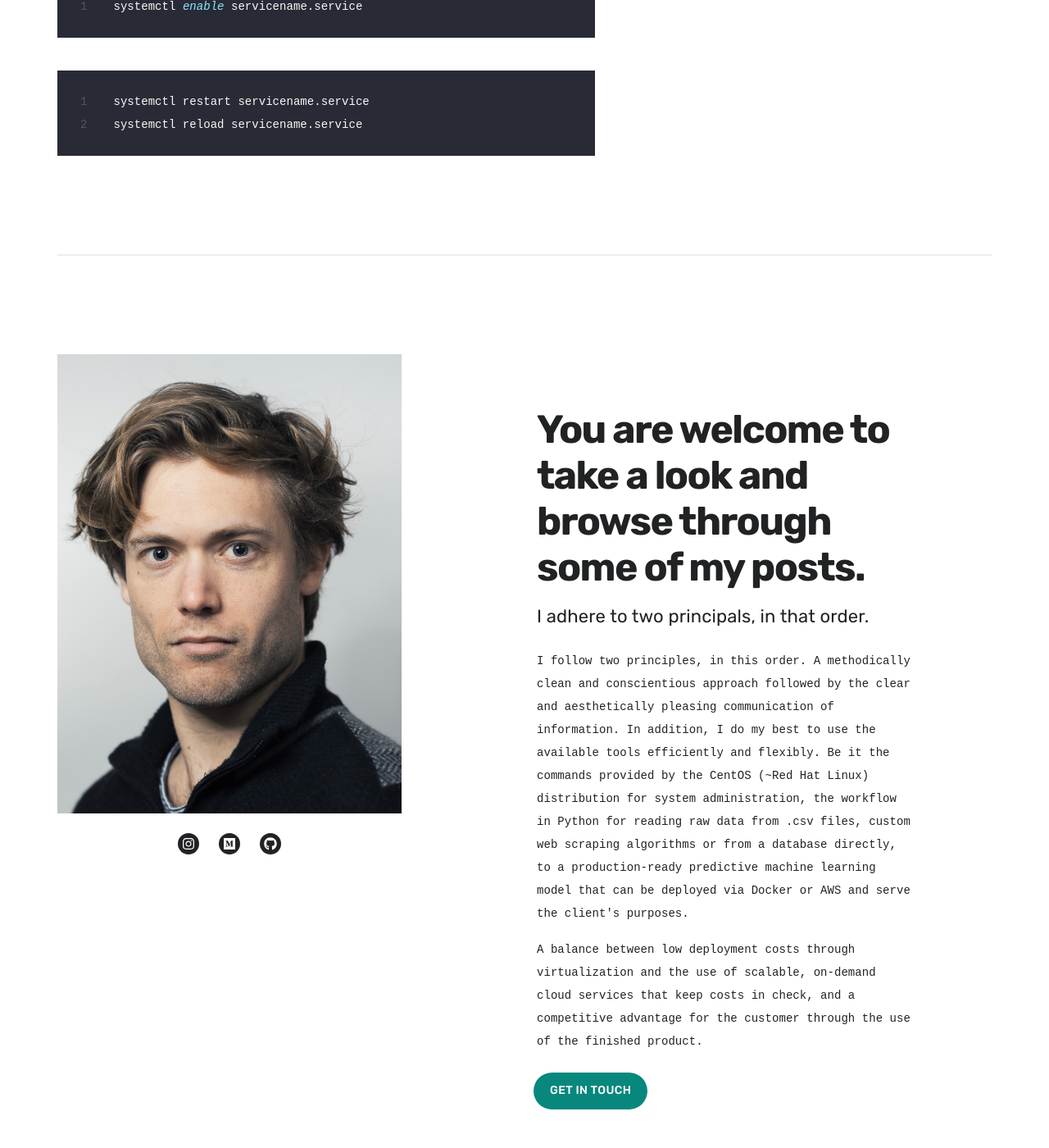
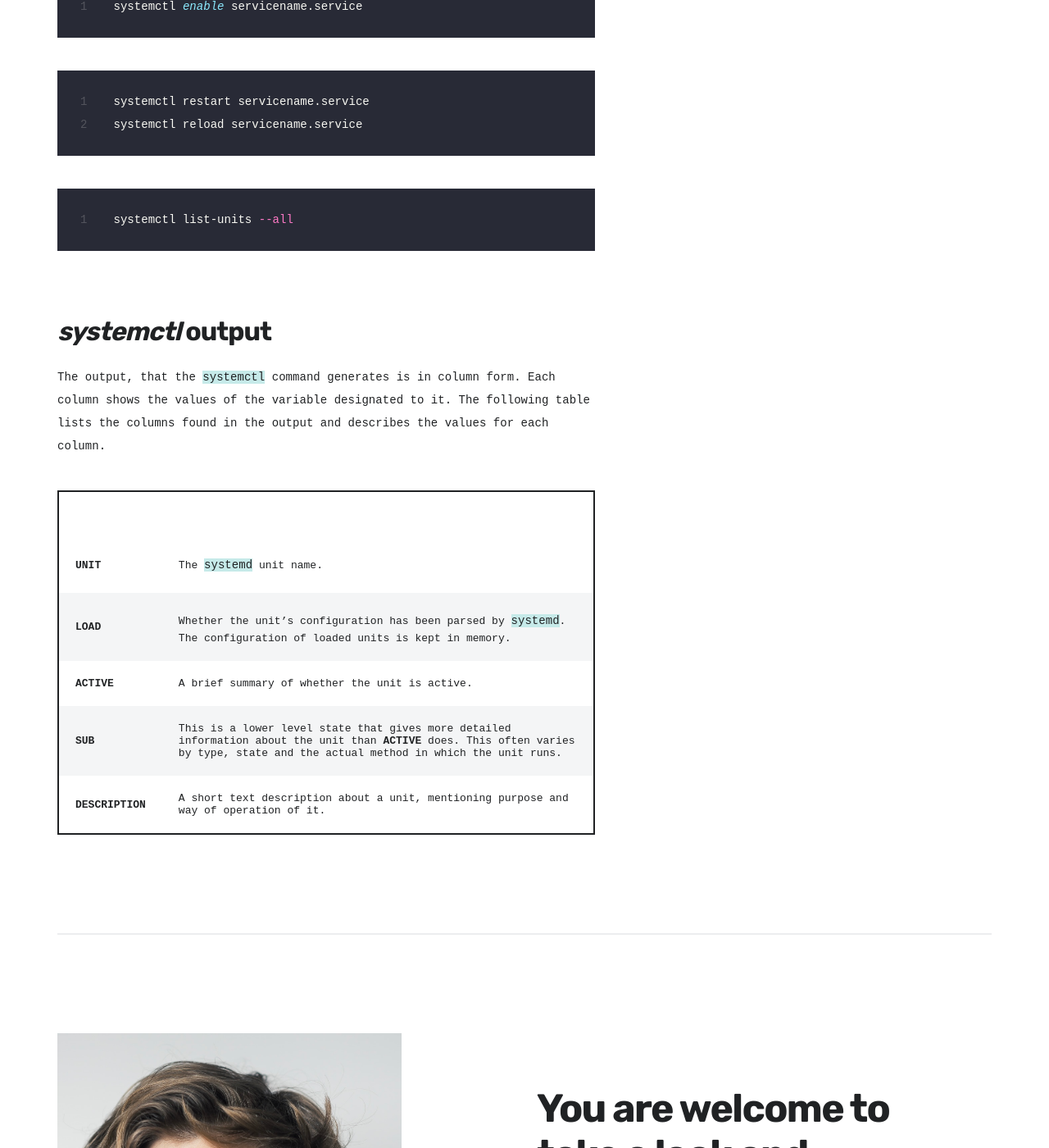
Before and after one commit to kletobias/kletobias.github.io, a Jekyll site: the page built from _projects/Chapter_5-13.md, in a window 1280 px wide and 1400 px high, scrolled down 2678 px. Shown: the whole window at 82% size. Built offline with Jekyll 4.4.1, drawn with Linux system fonts in a browser that asks for light colours; nearby versions of some CDN libraries; some web fonts are replaced.

Commit message:
updating module5 for the website

````diff
--- a/_projects/Chapter_5-13.md
+++ b/_projects/Chapter_5-13.md
@@ -67,3 +67,22 @@
 systemctl restart servicename.service
 systemctl reload servicename.service
 ```
+
+```bash
+systemctl list-units --all
+```
+
+#### *systemctl* output
+
+The output, that the `systemctl` command generates is in column form. Each
+column shows the values of the variable designated to it.
+The following table lists the columns found in the output and describes the
+values for each column.
+
+| Column          | Description                                                                                                                                                                          |
+|-----------------|--------------------------------------------------------------------------------------------------------------------------------------------------------------------------------------|
+| **UNIT**        | The `systemd` unit name.                                                                                                                                                             |
+| **LOAD**        | Whether the unit's configuration has been parsed by `systemd`.<br />The configuration of loaded units is kept in memory.                                                             |
+| **ACTIVE**      | A brief summary of whether the unit is active.                                                                                                                                       |
+| **SUB**         | This is a lower level state that gives more detailed information about the unit than **ACTIVE** does. This often varies by type, state and the actual method in which the unit runs. |
+| **DESCRIPTION** | A short text description about a unit, mentioning purpose and way of operation of it.                                                                                                |
````
